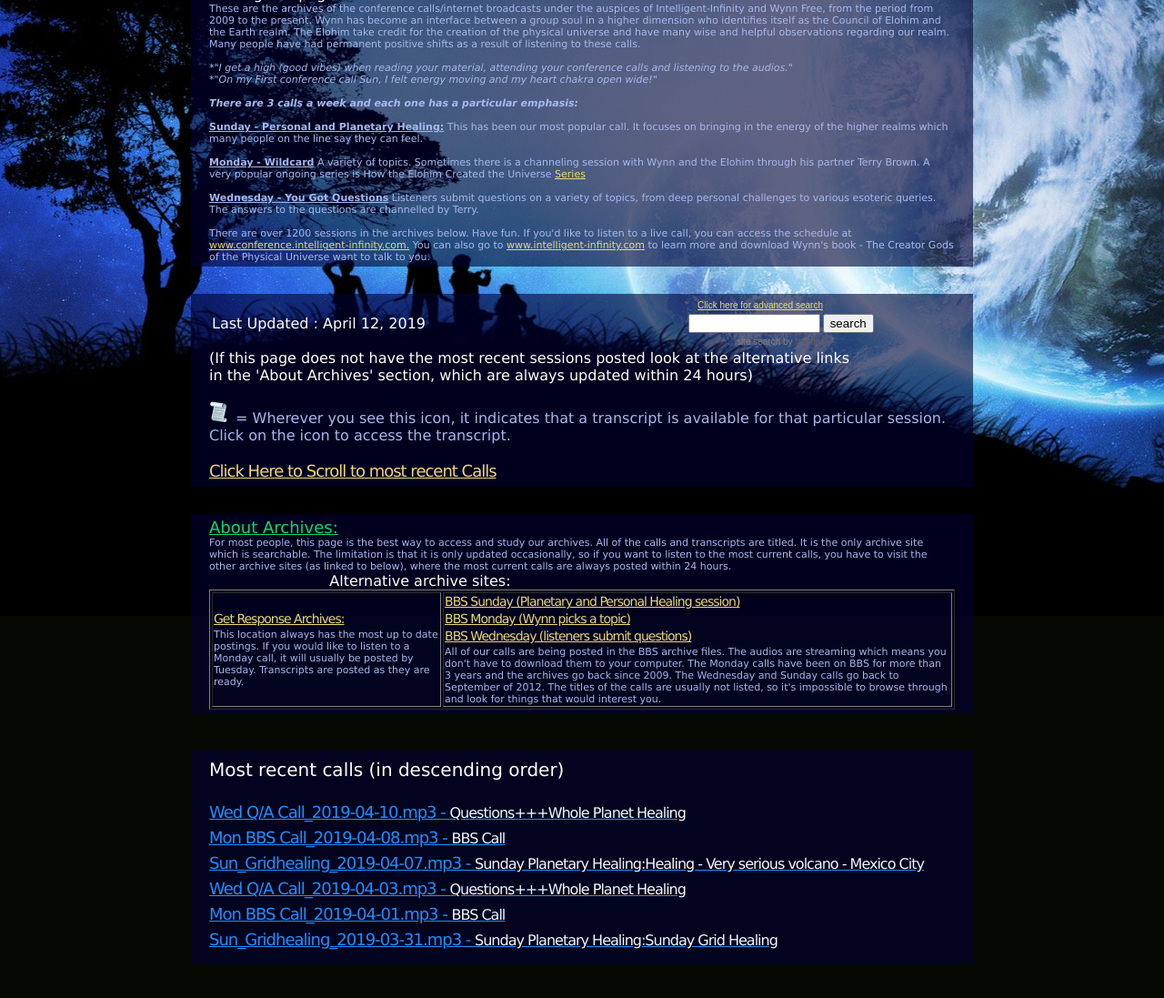
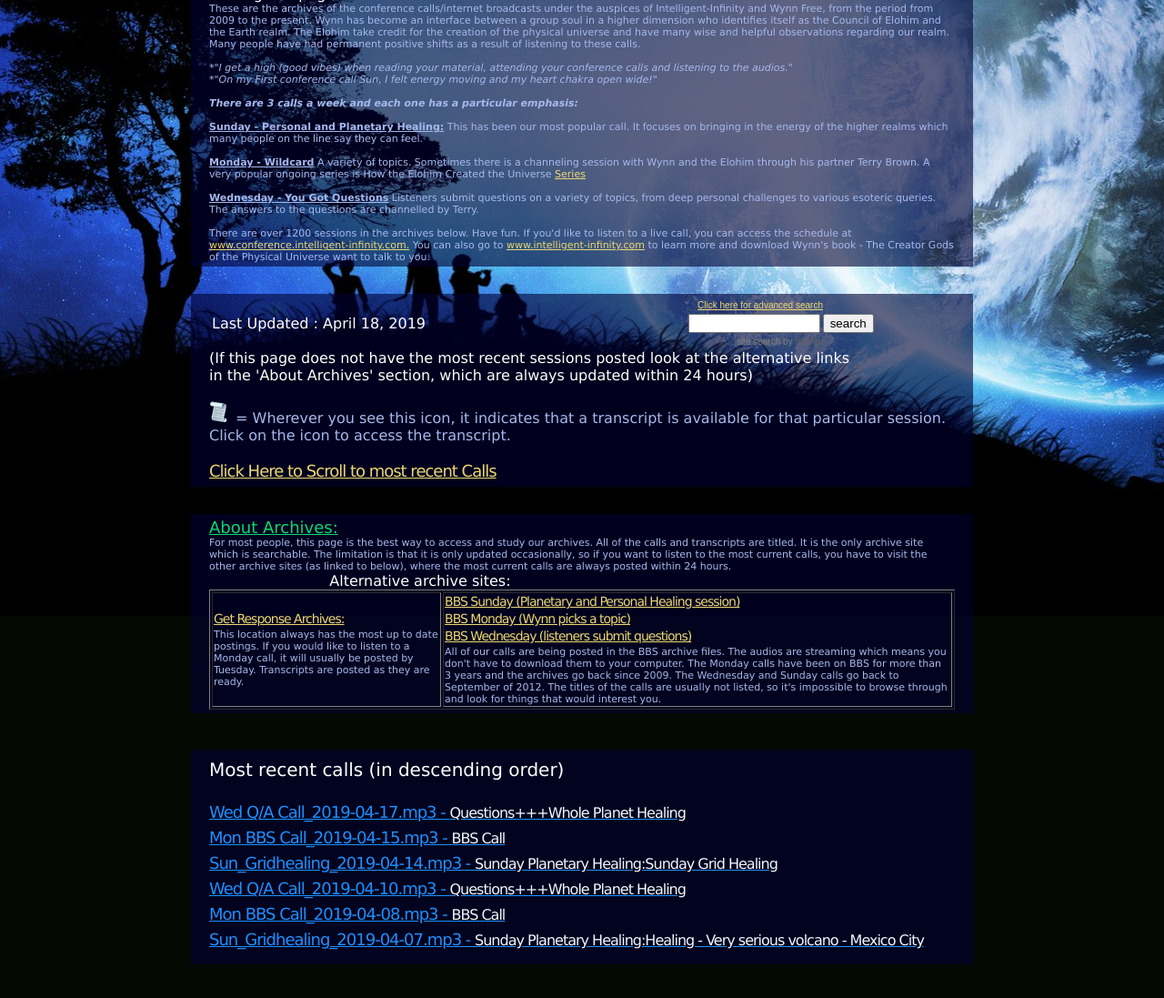
Before and after one commit to thespiritchannel/thespiritchannel.github.io, a plain HTML site: page index.html in a window 1280 px wide. Shown: the part 260-1357 px from the top of the page at 91% size. Drawn offline with Linux system fonts and the light colour scheme.

Commit message:
Update index.html

```diff
--- a/index.html
+++ b/index.html
@@ -5,7 +5,7 @@
 <meta name="keywords" content="" />
 <meta name="description" content="" />
 <meta http-equiv="content-type" content="text/html; charset=utf-8" />
-<meta http-equiv="last-modified" content="2019-04-12@11:30:37 TMZ" />
+<meta http-equiv="last-modified" content="2019-04-18@11:10:30 TMZ" />
 <title>Intelligent-Infinity</title>
 <link rel="shortcut icon" href="favicon.ico" >
 
@@ -118,7 +118,7 @@
         <table width="100%" border="0">
             <tr>
                 <td>
-                    Last Updated : April 12, 2019
+                    Last Updated : April 18, 2019
                 </td>
 
                 <td>
@@ -209,12 +209,12 @@
         </table>
     </div>
 <div id="xout"> Most recent calls (in descending order) <br> <br>
+<h2><a href ="https://intelligentinfinity.egnyte.com/dl/OnxLKCXx4S">Wed Q/A Call_2019-04-17.mp3 - <span>Questions+++Whole Planet Healing</span></a></h2>
+<h2><a href ="https://intelligentinfinity.egnyte.com/dl/v9jjkezgg8">Mon BBS Call_2019-04-15.mp3 - <span>BBS Call</span></a></h2>
+<h2><a href ="https://intelligentinfinity.egnyte.com/dl/BNIIOnnXVP">Sun_Gridhealing_2019-04-14.mp3 - <span>Sunday Planetary Healing:Sunday Grid Healing</span></a></h2>
 <h2><a href ="https://intelligentinfinity.egnyte.com/dl/aobv5PmzSg">Wed Q/A Call_2019-04-10.mp3 - <span>Questions+++Whole Planet Healing</span></a></h2>
 <h2><a href ="https://intelligentinfinity.egnyte.com/dl/13aXRux2l4">Mon BBS Call_2019-04-08.mp3 - <span>BBS Call</span></a></h2>
 <h2><a href ="https://intelligentinfinity.egnyte.com/dl/IdKitE46oP">Sun_Gridhealing_2019-04-07.mp3 - <span>Sunday Planetary Healing:Healing - Very serious volcano - Mexico City</span></a></h2>
-<h2><a href ="https://intelligentinfinity.egnyte.com/dl/Vw4eCHeuKu">Wed Q/A Call_2019-04-03.mp3 - <span>Questions+++Whole Planet Healing</span></a></h2>
-<h2><a href ="https://intelligentinfinity.egnyte.com/dl/JNqZ4Dzttp">Mon BBS Call_2019-04-01.mp3 - <span>BBS Call</span></a></h2>
-<h2><a href ="https://intelligentinfinity.egnyte.com/dl/XZ89TTES3V">Sun_Gridhealing_2019-03-31.mp3 - <span>Sunday Planetary Healing:Sunday Grid Healing</span></a></h2>
 </div>
 
 
@@ -276,6 +276,9 @@ April <br> <br>
 <h2><a href ="https://intelligentinfinity.egnyte.com/dl/IdKitE46oP">Sun_Gridhealing_2019-04-07.mp3 - <span>Sunday Planetary Healing:Healing - Very serious volcano - Mexico City</span></a></h2>
 <h2><a href ="https://intelligentinfinity.egnyte.com/dl/13aXRux2l4">Mon BBS Call_2019-04-08.mp3 - <span>BBS Call</span></a></h2>
 <h2><a href ="https://intelligentinfinity.egnyte.com/dl/aobv5PmzSg">Wed Q/A Call_2019-04-10.mp3 - <span>Questions+++Whole Planet Healing</span></a></h2>
+<h2><a href ="https://intelligentinfinity.egnyte.com/dl/BNIIOnnXVP">Sun_Gridhealing_2019-04-14.mp3 - <span>Sunday Planetary Healing:Sunday Grid Healing</span></a></h2>
+<h2><a href ="https://intelligentinfinity.egnyte.com/dl/v9jjkezgg8">Mon BBS Call_2019-04-15.mp3 - <span>BBS Call</span></a></h2>
+<h2><a href ="https://intelligentinfinity.egnyte.com/dl/OnxLKCXx4S">Wed Q/A Call_2019-04-17.mp3 - <span>Questions+++Whole Planet Healing</span></a></h2>
 </div>
 <center>
         <br /><br />
```
